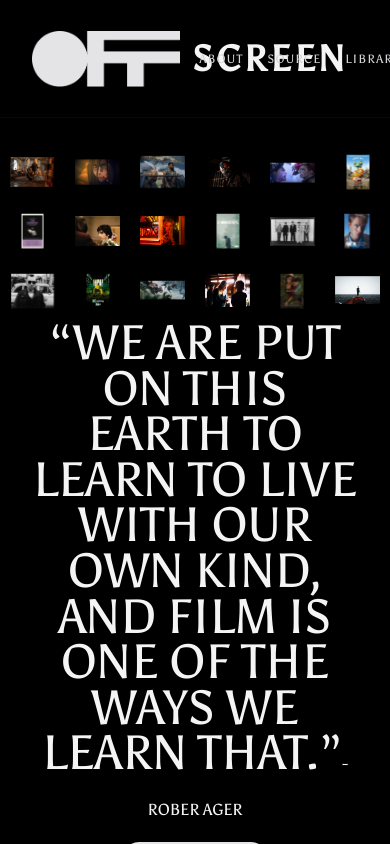
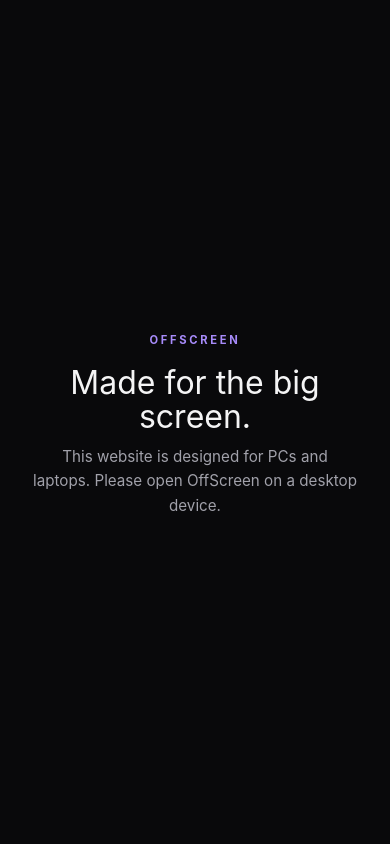
Before and after one commit to Ayaankhan224/offscreen, a React (Vite) app in the folder frontend/: page / in a window 390 px wide. Built offline with nearby package versions, Linux system fonts and the light colour scheme; no server answers.

Commit message:
Show desktop-only notice on mobile and tablets

```diff
--- a/frontend/src/App.jsx
+++ b/frontend/src/App.jsx
@@ -10,7 +10,15 @@
 
 const App = () => {
   return (
-    <div className='flex h-screen w-screen flex-col overflow-hidden bg-black text-zinc-100'>
+    <>
+      <div className='desktop-only-notice' role='status'>
+        <div className='desktop-only-notice__content'>
+          <span className='desktop-only-notice__eyebrow'>OFFSCREEN</span>
+          <h1>Made for the big screen.</h1>
+          <p>This website is designed for PCs and laptops. Please open OffScreen on a desktop device.</p>
+        </div>
+      </div>
+      <div className='desktop-app flex h-screen w-screen flex-col overflow-hidden bg-black text-zinc-100'>
         <Navbar />
         <main className='flex min-h-0 flex-1 w-full overflow-hidden'>
           <Routes>
@@ -25,6 +33,7 @@
           </Routes>
         </main>
       </div>
+    </>
   )
 }
 
--- a/frontend/src/index.css
+++ b/frontend/src/index.css
@@ -11,6 +11,52 @@
 
 body{
   background-color: #000000;
+}
+
+.desktop-only-notice {
+  display: none;
+}
+
+@media (max-width: 1024px), (hover: none) and (pointer: coarse) {
+  .desktop-app {
+    display: none !important;
+  }
+
+  .desktop-only-notice {
+    position: fixed;
+    z-index: 9999;
+    inset: 0;
+    display: grid;
+    place-items: center;
+    padding: 2rem;
+    background: #09090b;
+    color: #f4f4f5;
+    text-align: center;
+  }
+
+  .desktop-only-notice__content {
+    width: min(100%, 26rem);
+  }
+
+  .desktop-only-notice__eyebrow {
+    color: #a78bfa;
+    font-size: 0.7rem;
+    font-weight: 700;
+    letter-spacing: 0.24em;
+  }
+
+  .desktop-only-notice h1 {
+    margin: 1rem 0 0.75rem;
+    font-size: clamp(2rem, 8vw, 3rem);
+    line-height: 1.05;
+  }
+
+  .desktop-only-notice p {
+    margin: 0;
+    color: #a1a1aa;
+    font-size: 0.95rem;
+    line-height: 1.6;
+  }
 }
 
 .underline-slide {
```
Lines whose indentation alone changed are shown as unchanged.
